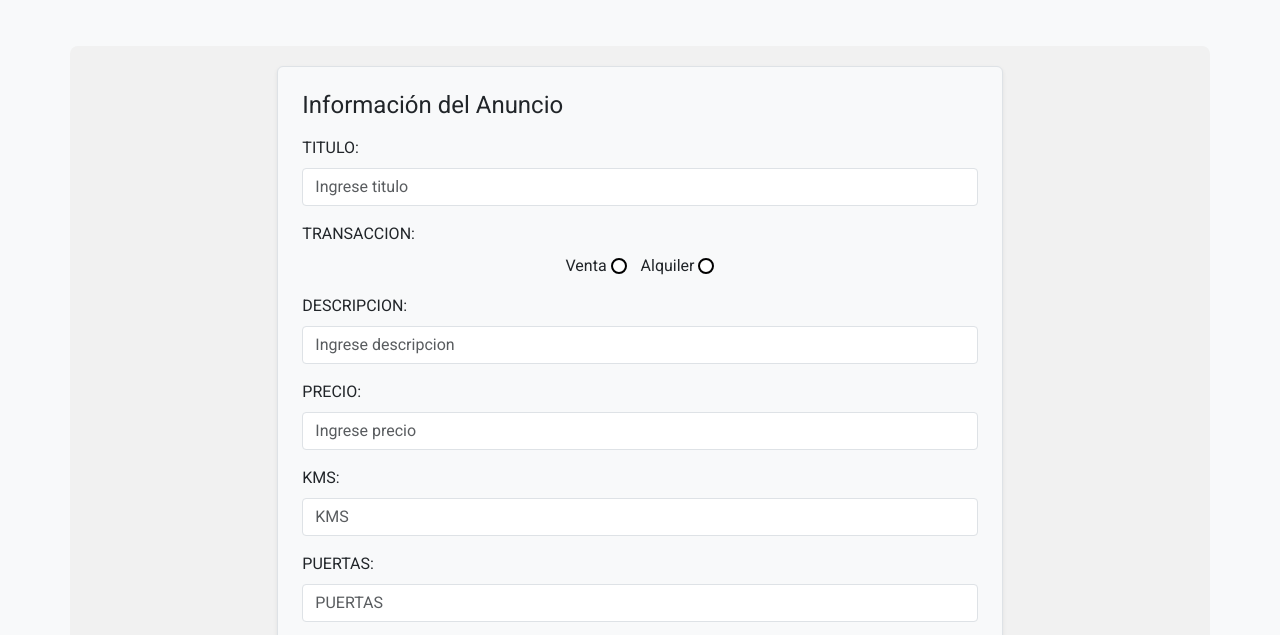
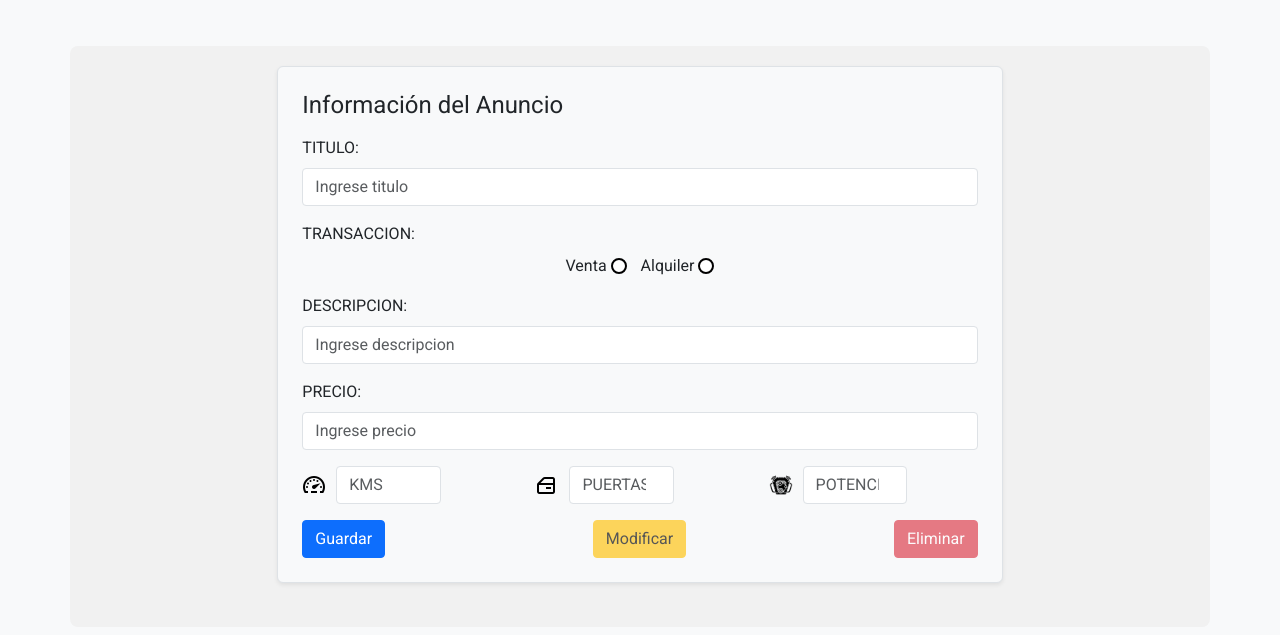
Before and after one commit to LautaroRojasTorrilla/RSP_LABO3_ROJASTORRILLA, a plain HTML site: page index.html in a window 1280 px wide. Shown: the part 134-769 px from the top of the page. Drawn offline with nearby package versions, Linux system fonts and the light colour scheme; no server answers.

Commit message:
agregacion de iconos

```diff
--- a/frontend/js/validaciones.js
+++ b/frontend/js/validaciones.js
@@ -9,7 +9,7 @@ export function validarFormulario(data) {
     }
 
     // Verificar que los campos numéricos no sean negativos
-    if (data.precio < 0) {
+    if (data.precio < 1) {
         valid = false;
         mensaje += 'El precio no puede ser negativo.\n';
     }
@@ -17,11 +17,11 @@ export function validarFormulario(data) {
         valid = false;
         mensaje += 'Los kilómetros no pueden ser negativos.\n';
     }
-    if (data.puertas < 0) {
+    if (data.puertas < 1) {
         valid = false;
         mensaje += 'El número de puertas no puede ser negativo.\n';
     }
-    if (data.potencia < 0) {
+    if (data.potencia < 1) {
         valid = false;
         mensaje += 'La potencia no puede ser negativa.\n';
     }
--- a/frontend/styles/index.css
+++ b/frontend/styles/index.css
@@ -190,3 +190,9 @@ header h1,
 .form-group.text-center .form-check-label {
     margin-left: 5px;
 }
+
+.icon-label {
+    width: 24px; /* Ajusta el tamaño según tus necesidades */
+    height: 24px; /* Ajusta el tamaño según tus necesidades */
+    margin-right: 10px; /* Espacio entre el ícono y el input */
+}
--- a/index.html
+++ b/index.html
@@ -79,25 +79,24 @@
                         <div class="form-group">
                             <label for="precio" class="form-label">PRECIO:</label>
                             <input type="number" id="precio" required name="precio" placeholder="Ingrese precio"
-                                class="form-control" min="0">
+                                class="form-control" min="1">
                         </div>
 
-                        <div class="form-group">
-                            <label for="kms" class="form-label">KMS:</label>
-                            <input type="number" id="kms" required name="kms" placeholder="KMS" class="form-control"
-                                min="0">
-                        </div>
+                        <div class="row">
+                            <div class="col-md-4 col-sm-12 form-group d-flex align-items-center">
+                                <img src="./frontend/assets/images/kms.png" alt="KMS" class="icon-label">
+                                <input type="number" id="kms" required name="kms" placeholder="KMS" class="form-control w-50" min="0">
+                            </div>
 
-                        <div class="form-group">
-                            <label for="puertas" class="form-label">PUERTAS:</label>
-                            <input type="number" id="puertas" required name="puertas" placeholder="PUERTAS"
-                                class="form-control" min="0">
-                        </div>
+                            <div class="col-md-4 col-sm-12 form-group d-flex align-items-center">
+                                <img src="./frontend/assets/images/puerta.png" alt="Puertas" class="icon-label">
+                                <input type="number" id="puertas" required name="puertas" placeholder="PUERTAS" class="form-control w-50" min="1">
+                            </div>
 
-                        <div class="form-group">
-                            <label for="potencia" class="form-label">POTENCIA:</label>
-                            <input type="number" id="potencia" required name="potencia" placeholder="POTENCIA"
-                                class="form-control" min="0">
+                            <div class="col-md-4 col-sm-12 form-group d-flex align-items-center">
+                                <img src="./frontend/assets/images/potencia.png" alt="Potencia" class="icon-label">
+                                <input type="number" id="potencia" required name="potencia" placeholder="POTENCIA" class="form-control w-50" min="1">
+                            </div>
                         </div>
 
                         <div class="d-flex justify-content-between">
```
Also changed, not shown: frontend/assets/images/kms.png (added), frontend/assets/images/potencia.png (added), frontend/assets/images/puerta.png (added).
